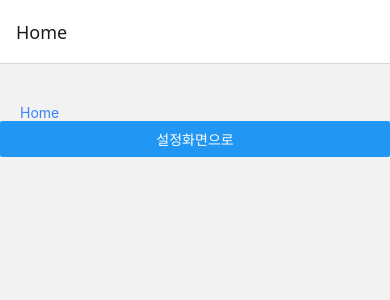
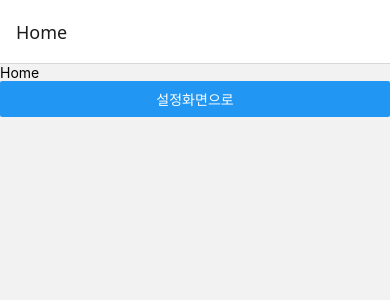
Before and after one commit to HyunJinNo/braille-translator, a React Native app: screen /Home in a window 390 px wide. Shown: the top 300 px of the page. Built offline with nearby package versions, Linux system fonts and the light colour scheme.

Commit message:
chore: React Native 캐시 삭제 Script 추가

```diff
--- a/package.json
+++ b/package.json
@@ -7,6 +7,7 @@
     "ios": "react-native run-ios",
     "lint": "eslint .",
     "start": "react-native start",
+    "reset": "react-native start --reset-cache",
     "test": "jest"
   },
   "dependencies": {
--- a/src/pages/home/ui/HomeScreen.tsx
+++ b/src/pages/home/ui/HomeScreen.tsx
@@ -1,13 +1,12 @@
 import { useNavigation } from '@react-navigation/native';
 import { Button, Text, View } from 'react-native';
-import { tw } from '../../../shared/lib/utils';
 
 export const HomeScreen = () => {
   const navigation = useNavigation();
 
   return (
     <View>
-      <Text style={tw`ml-5 mt-10 text-blue-500`}>Home</Text>
+      <Text>Home</Text>
       <Button
         title="설정화면으로"
         onPress={() => navigation.navigate('Setting')}
```
